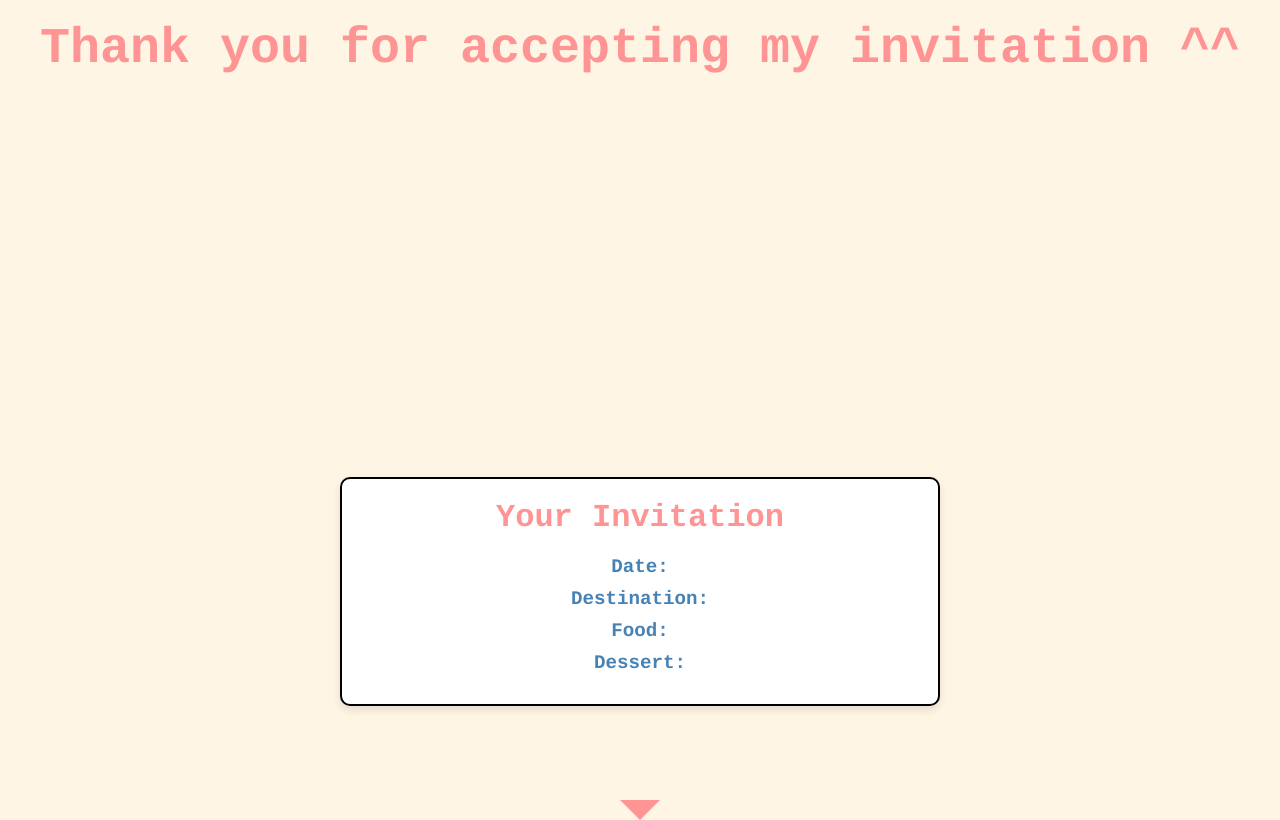
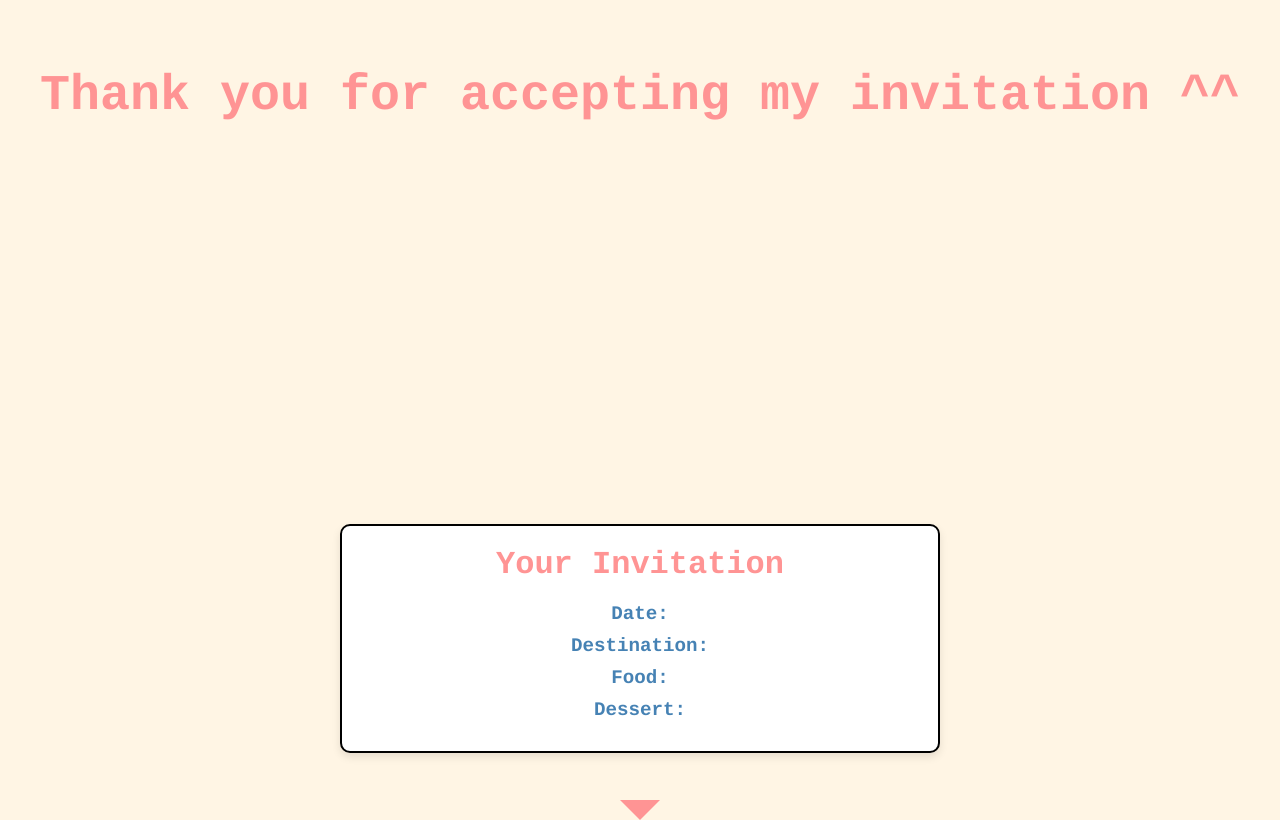
Before and after one commit to dsyyoung/exploreSG.github.io-main, a plain HTML site: page lastpage.html in a window 1280 px wide. Drawn offline with Linux system fonts and the light colour scheme.

Commit message:
fifth commit

```diff
--- a/css/lastpage.css
+++ b/css/lastpage.css
@@ -18,10 +18,11 @@ body{
     display: flex;
     flex-direction: column; /* Change the direction to column */
     align-items: center;
-    justify-content: flex-start; /* Align items to the start of the container */
+    justify-content: center;
+    align-items: center;
     overflow: hidden;
-	color: #FF9494;
-	font-family: courier;
+	  color: #FF9494;
+	  font-family: courier;
 }
 
 #thankyou {
@@ -30,8 +31,8 @@ body{
     margin-top: 20px; /* Add some space at the top */
     z-index: 1000; /* Ensure it's above other elements if needed */
     position: relative; /* Adjust based on layout needs */
-	margin-bottom: 400px;
-	font-size: 50px;
+	  margin-bottom: 400px;
+	  font-size: 50px;
 }
 
 .invitation-card {
```
